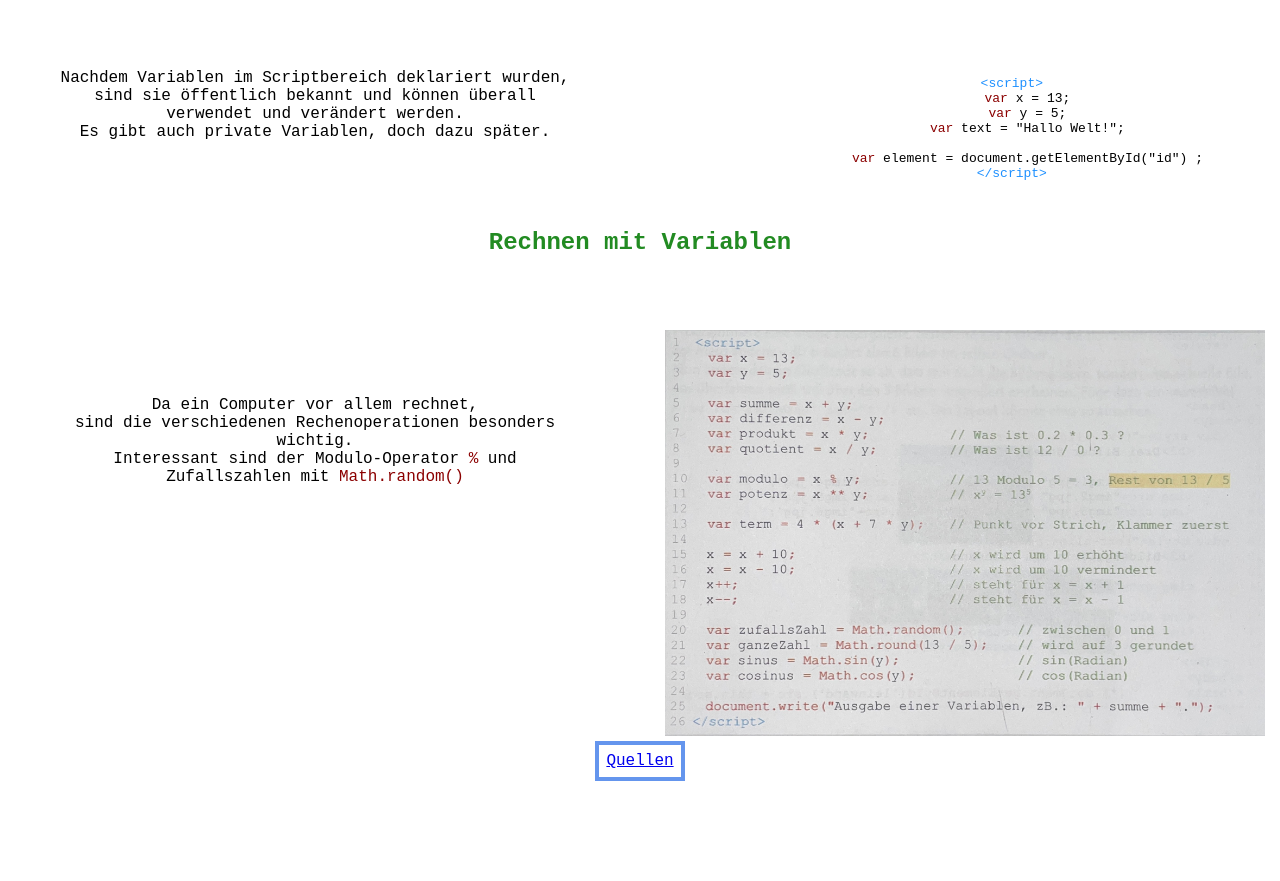
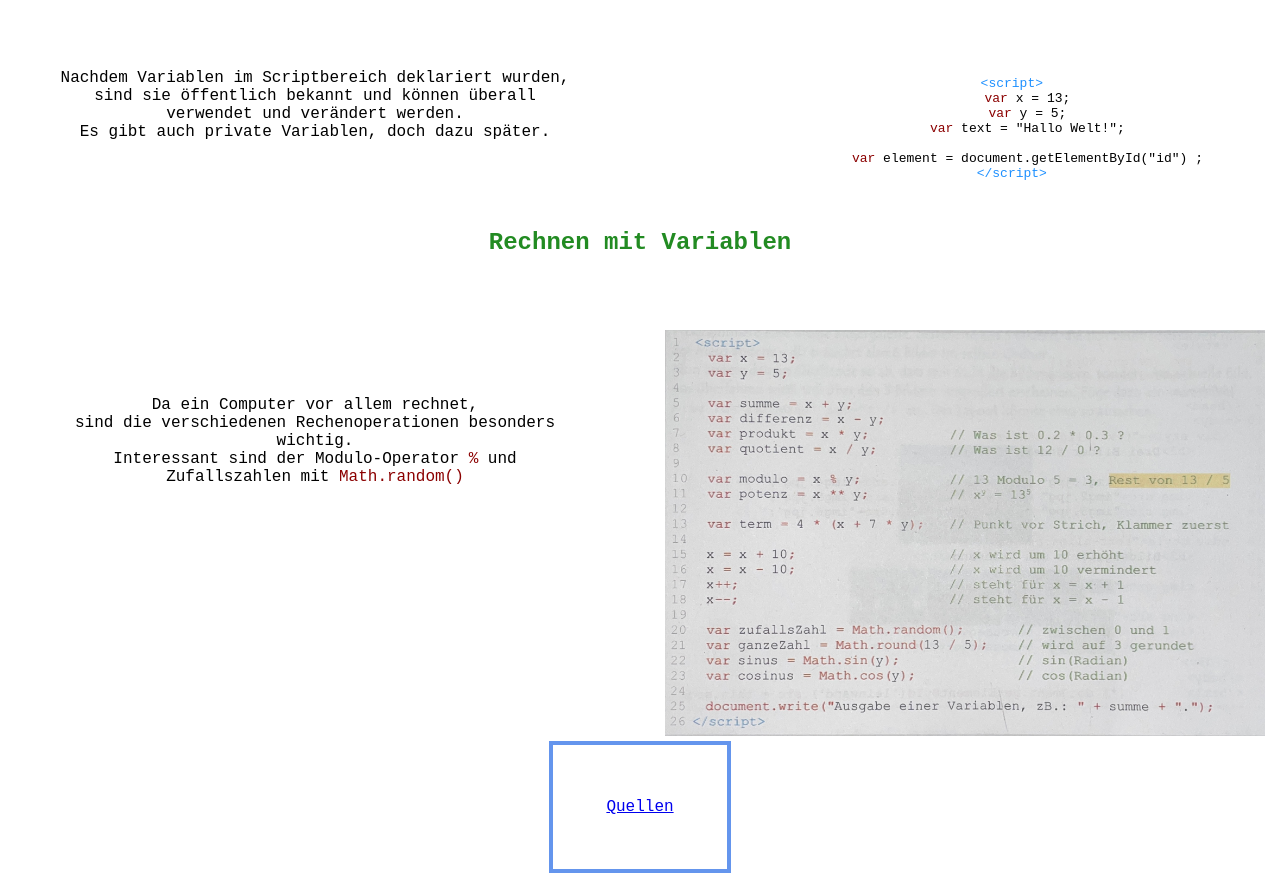
Before and after one commit to ChatTemplar/GFS-Web, a plain HTML site: page index.html in a window 1280 px wide. Shown: the part 880-1761 px from the top of the page. Before the commit the page ends 1669 px from the top, so only its background shows below. Drawn offline with Linux system fonts and the light colour scheme.

Commit message:
Update index.html

```diff
--- a/index.html
+++ b/index.html
@@ -95,7 +95,7 @@
     </div>
 
 
-    <table class="center">
+    <table class="center" style="padding: 50px">
         <tr>
             <td>
                 <a href="Quellen.htm">Quellen</a>
```
